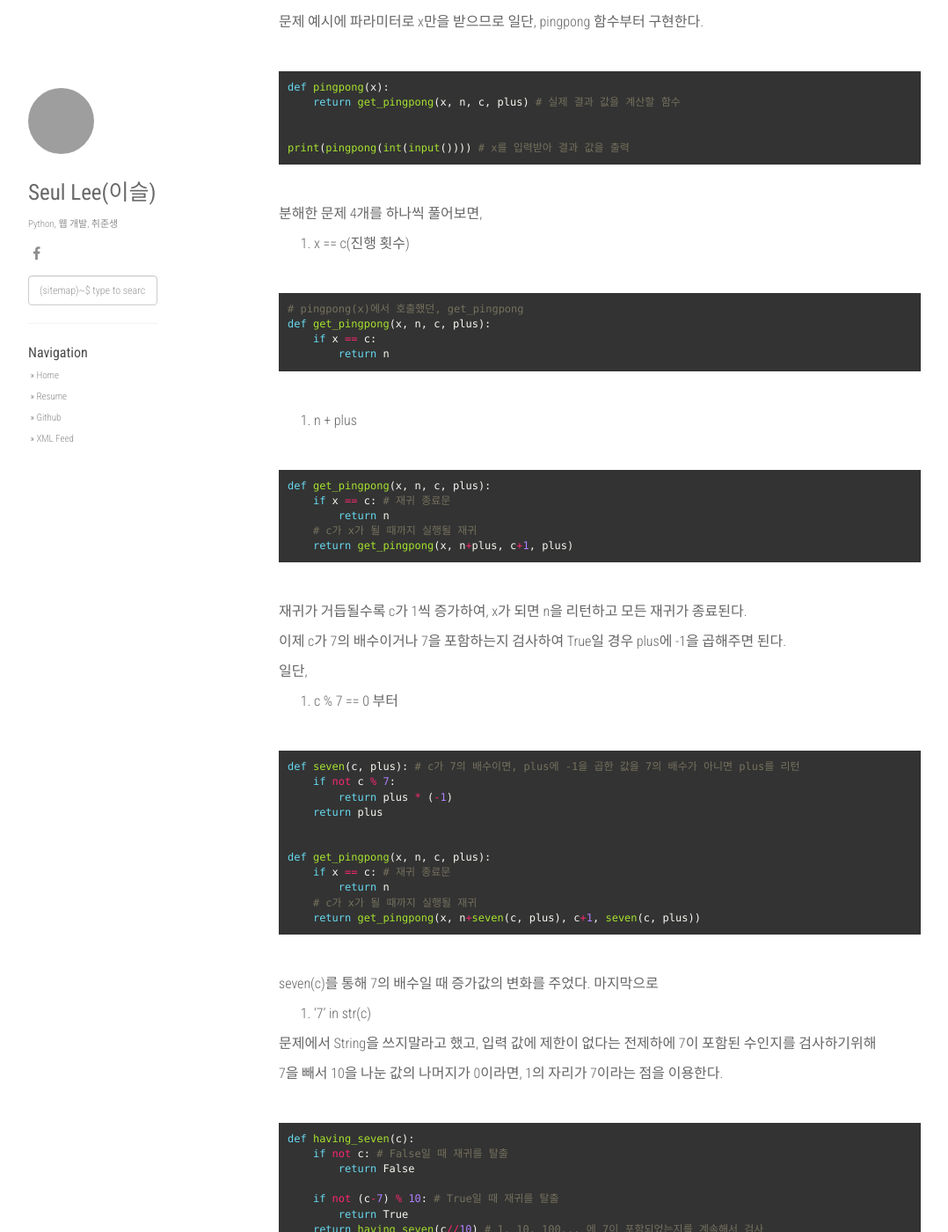
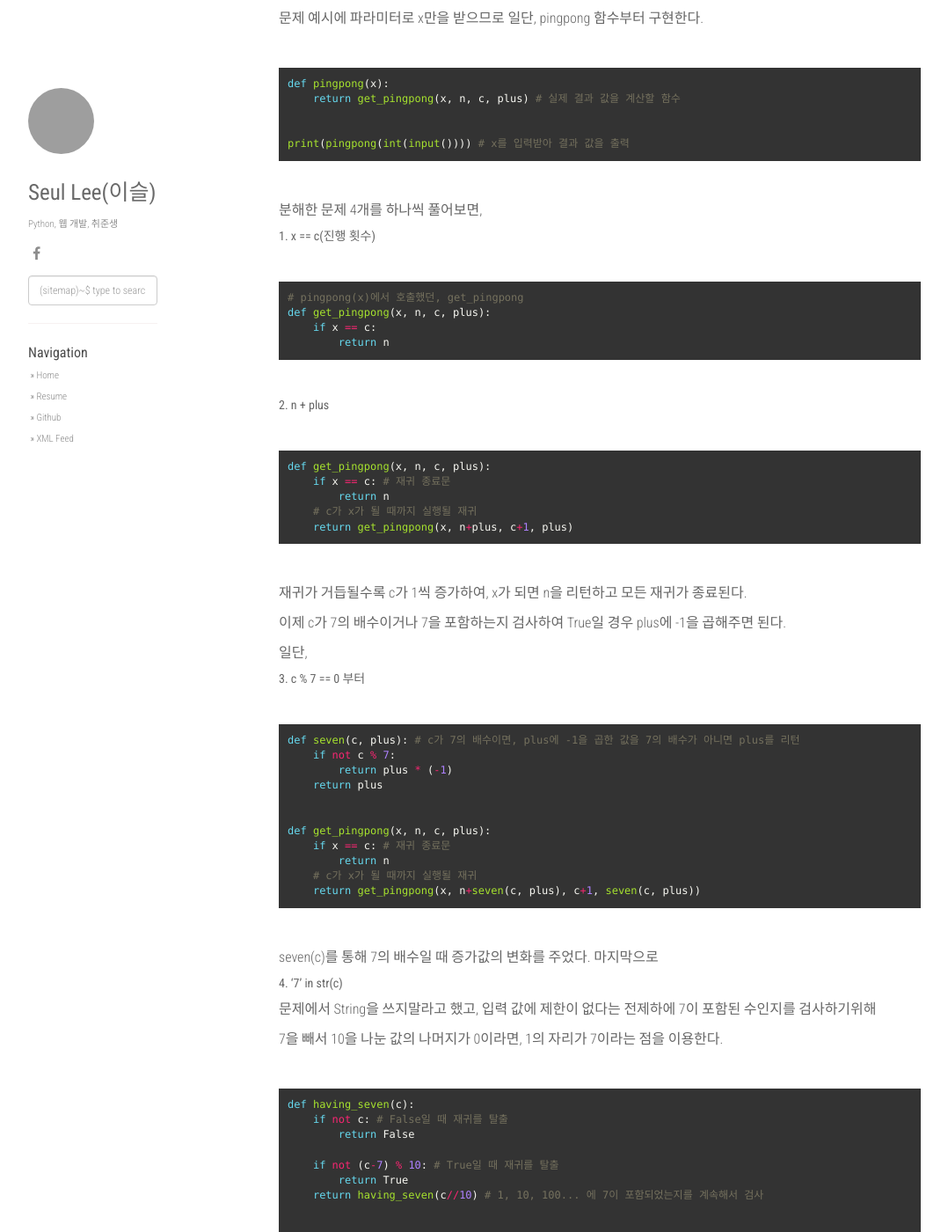
Before and after one commit to lee-seul/lee-seul.github.com, a Jekyll site: the page built from _posts/2017-04-14-eight-percent-interview.markdown, in a window 1280 px wide and 1400 px high, scrolled down 711 px. Shown: the whole window at 88% size, without its empty margins (53-1131 px from the left). Built offline with Jekyll 4.4.1, drawn with Linux system fonts in a browser that asks for light colours; nearby versions of some CDN libraries; comment, search, counter and statistics services are not loaded; grey boxes are pictures that could not be loaded.

```diff
--- a/_posts/2017-04-14-eight-percent-interview.markdown
+++ b/_posts/2017-04-14-eight-percent-interview.markdown
@@ -17,7 +17,7 @@
 <br/>
 
 
-#### 문제 쪼개기
+##### 문제 쪼개기
 
 일단, For Loop, Array, String, Assignment를 사용하지 못하는 제한 사항이 있다.
 
@@ -71,7 +71,7 @@
 
 분해한 문제 4개를 하나씩 풀어보면,
 
-1. x == c(진행 횟수)
+##### 1. x == c(진행 횟수)
 
 <br/>
 
@@ -89,7 +89,7 @@
 <br/>
 
 
-2. n + plus
+##### 2. n + plus
 
 <br/>
 
@@ -113,7 +113,7 @@
 
 일단,
 
-3. c % 7 == 0 부터
+##### 3. c % 7 == 0 부터
 
 <br/>
 
@@ -137,7 +137,7 @@
 
 seven(c)를 통해 7의 배수일 때 증가값의 변화를 주었다. 마지막으로
 
-4. '7' in str(c)
+##### 4. '7' in str(c)
 
 문제에서 String을 쓰지말라고 했고, 입력 값에 제한이 없다는 전제하에 7이 포함된 수인지를 검사하기위해
 
```
